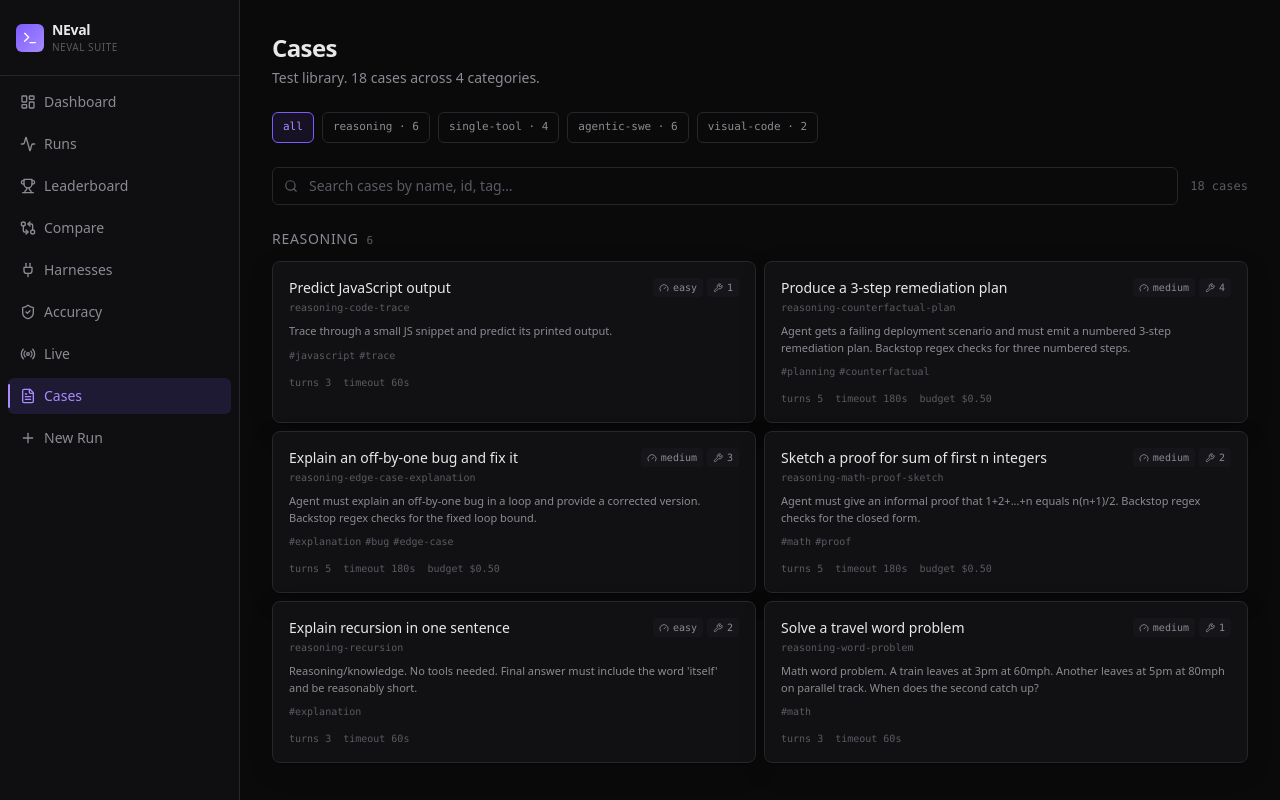
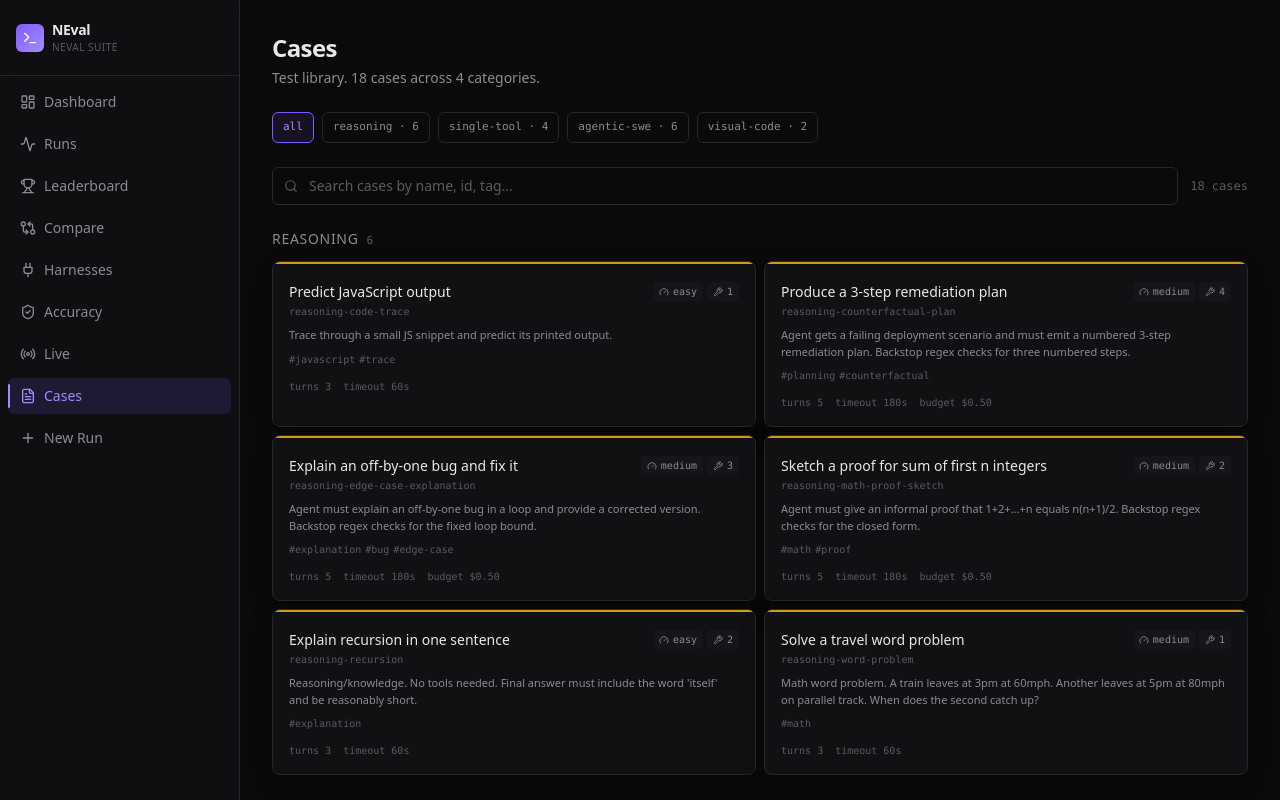
Before and after one commit to RasputinKaiser/OpenEval, a Next.js app: page /cases in a window 1280 px wide. Shown: the top 800 px of the page. Built offline with nearby package versions, Linux system fonts and the light colour scheme.

Commit message:
Add top-edge category color bar to case cards

```diff
--- a/components/CasesClient.tsx
+++ b/components/CasesClient.tsx
@@ -6,6 +6,13 @@ import clsx from "clsx";
 import { Gauge, Wrench, Search, X } from "lucide-react";
 import type { CaseDefinition } from "@/lib/types";
 import { useFocusOnSlash } from "@/lib/use-focus-slash";
+
+const CAT_ACCENT: Record<string, string> = {
+  "agentic-swe": "bg-accent",
+  "single-tool": "bg-ok",
+  "reasoning": "bg-warn",
+  "visual-code": "bg-blue-500",
+};
 
 export default function CasesClient({ cases, activeCategory }: { cases: CaseDefinition[]; activeCategory?: string }) {
   const [query, setQuery] = useState("");
@@ -68,8 +75,9 @@ export default function CasesClient({ cases, activeCategory }: { cases: CaseDefi
                 <Link
                   key={c.id}
                   href={`/runs/new?caseIds=${encodeURIComponent(c.id)}`}
-                  className="card p-4 hover:bg-bg-elev active:scale-[0.96] transition-colors"
+                  className="relative overflow-hidden card p-4 pt-5 hover:bg-bg-elev active:scale-[0.96] transition-colors"
                 >
+                  <div className={clsx("absolute left-0 right-0 top-0 h-0.5", CAT_ACCENT[c.category] ?? "bg-accent")} />
                   <div className="flex items-start justify-between gap-3">
                     <div className="min-w-0">
                       <div className="text-sm font-medium">{c.name}</div>
```
